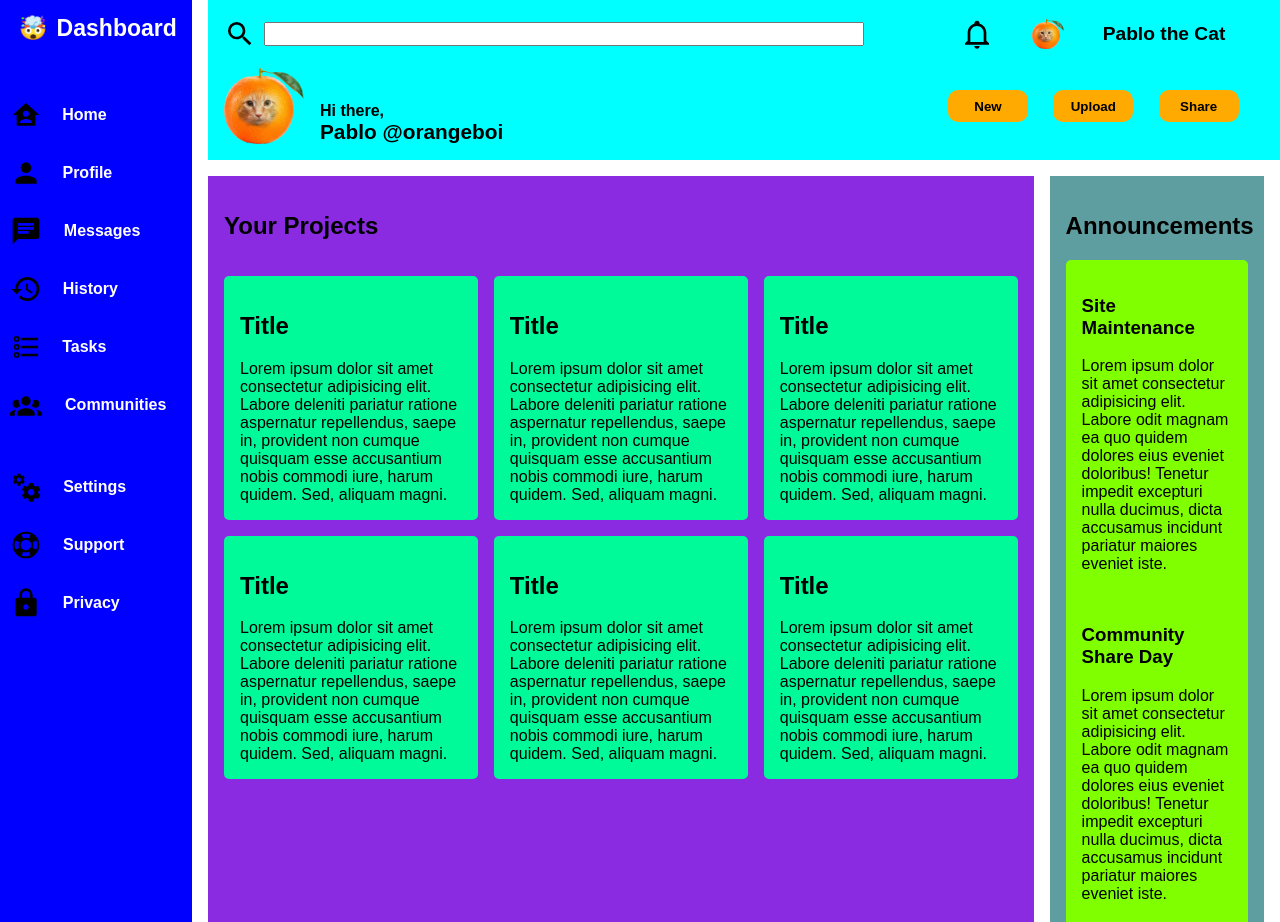
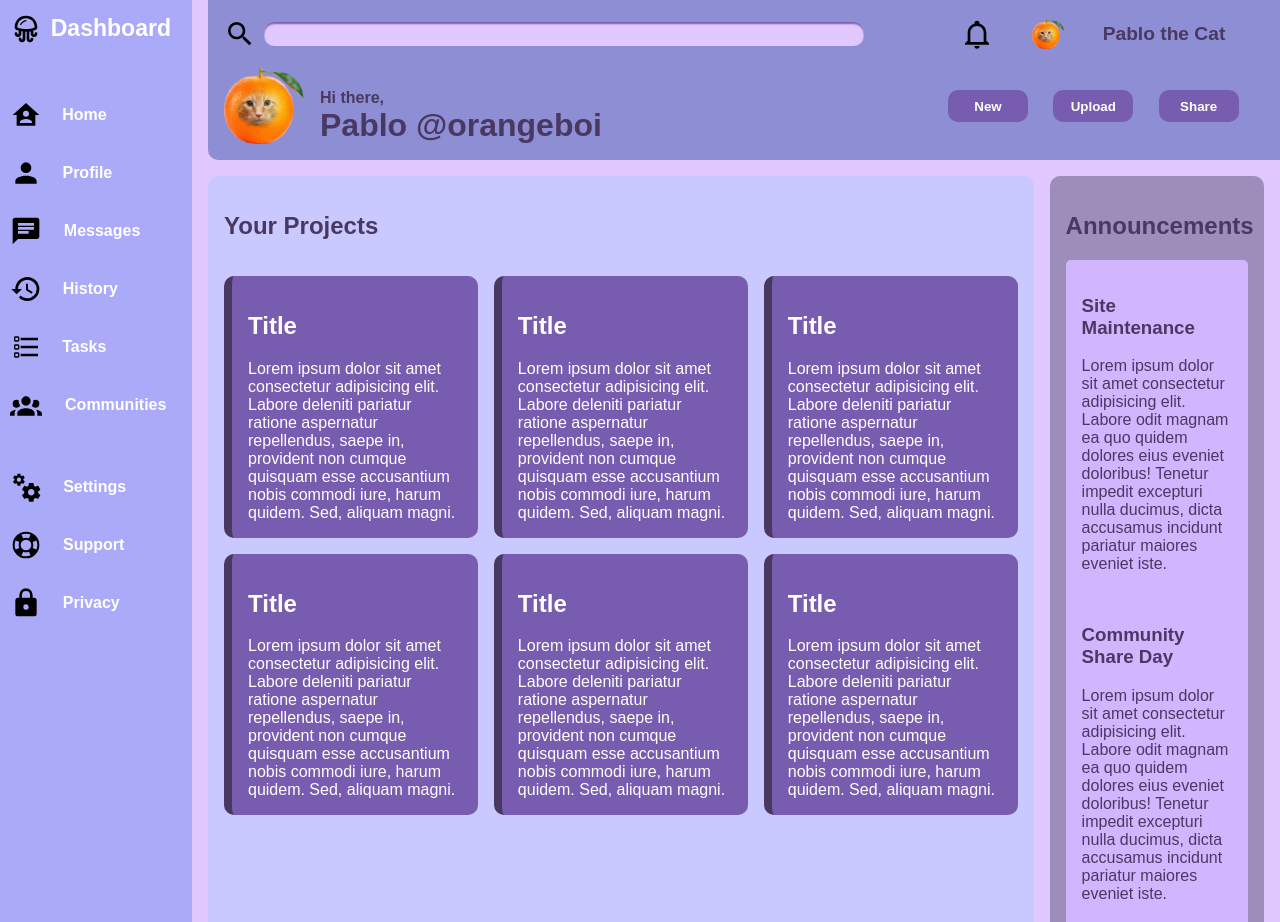
Before and after one commit to aabdur1/dashboard, a plain HTML site: page index.html in a window 1280 px wide. Shown: the top 922 px of the page. Drawn offline with Linux system fonts and the light colour scheme; a web font is replaced by a local one.

Commit message:
Changed colors and styling

```diff
--- a/index.html
+++ b/index.html
@@ -10,7 +10,7 @@
 <body>
   <div class="sidebar">
     <div class="logo">
-      <div class="logo pic">🤯</div>
+      <img src="images/icons/jellyfish-outline.svg" alt="Jellyfish" class="logo-pic">
       <h1 class="logo title">Dashboard</h1>
     </div>
     <div class="link-container">
--- a/style.css
+++ b/style.css
@@ -5,12 +5,15 @@ body {
   grid-template-columns: 15dvw 1fr;
   font-family: "indivisible", sans-serif;
   gap: 1rem;
+  background-color: rgb(225, 201, 255);
+  color: #ffffff;
 }
 
 .sidebar {
-  background-color: blue;
+  background-color: rgb(170, 170, 248);
   display: flex;
   flex-direction: column;
+  justify-content: start;
   gap: 2rem;
   color: #ffffff;
   font-weight: 600;
@@ -22,6 +25,10 @@ body {
   justify-content: start;
   padding-left: 5%;
   font-size: larger;
+}
+
+.logo-pic {
+  width: 2rem;
 }
 
 .sidebar .link-container,
@@ -61,7 +68,8 @@ body {
 }
 
 .header {
-  background-color: aqua;
+  background-color: rgb(142, 142, 213);
+  color: #493962;
   grid-column: span 3;
   display: grid;
   grid-template-columns: 2fr 1fr;
@@ -70,6 +78,7 @@ body {
   padding: 1rem;
   gap: 1rem;
   margin: 0;
+  border-radius: 0 0 0 10px;
 }
 
 .search {
@@ -86,6 +95,10 @@ body {
 #search {
   flex-grow: 1;
   height: 1.5rem;
+  border: none;
+  border-radius: 10px;
+  background-color: rgb(225, 201, 255);
+  box-shadow: inset 0 2px 2px rgb(119, 92, 175);
 }
 
 .icons {
@@ -132,7 +145,7 @@ p.greeting-text {
 
 p.greeting-username {
   margin: 0;
-  font-size: 1.3rem;
+  font-size: 2rem;
 }
 
 .header-btns {
@@ -148,11 +161,13 @@ p.greeting-username {
   font-weight: 600;
   border: none;
   border-radius: 10px;
-  background-color: rgb(255, 170, 0);
+  background-color: rgb(119, 92, 175);
+  color: #ffffff;
+  cursor: pointer;
 }
 
 .main {
-  background-color: blueviolet;
+  background-color: rgb(201, 201, 255);
   grid-row: 2 / 4;
   display: grid;
   grid-template-columns: repeat(auto-fit, minmax(15rem, 1fr));
@@ -160,22 +175,28 @@ p.greeting-username {
   align-content: start;
   gap: 1rem;
   padding: 1rem;
+  border-radius: 10px 10px;
 }
 
 .main-header {
   grid-column: 1 / -1;
+  color: #493962;
 }
 
 .card {
   display: flex;
   flex-direction: column;
-  background-color: mediumspringgreen;
-  border-radius: 5px;
+  color: #ffffff;
+  background-color: rgb(119, 92, 175);
+  border-radius: 10px;
+  border-left: 0.5rem solid #493962;;
   padding: 1rem;
 }
 
 .announcements {
-  background-color: cadetblue;
+  background-color: rgb(156, 141, 187);
+  border-radius: 10px;
+  color: #493962;
   grid-column: 2;
   grid-row: 2;
   display: flex;
@@ -187,7 +208,7 @@ p.greeting-username {
 .announcements-card {
   display: flex;
   flex-direction: column;
-  background-color: chartreuse;
+  background-color: rgb(209, 182, 255);
   gap: 1rem;
   padding: 1rem;
   border-radius: 5px;
```
Also changed, not shown: images/icons/jellyfish-outline.svg (added).
